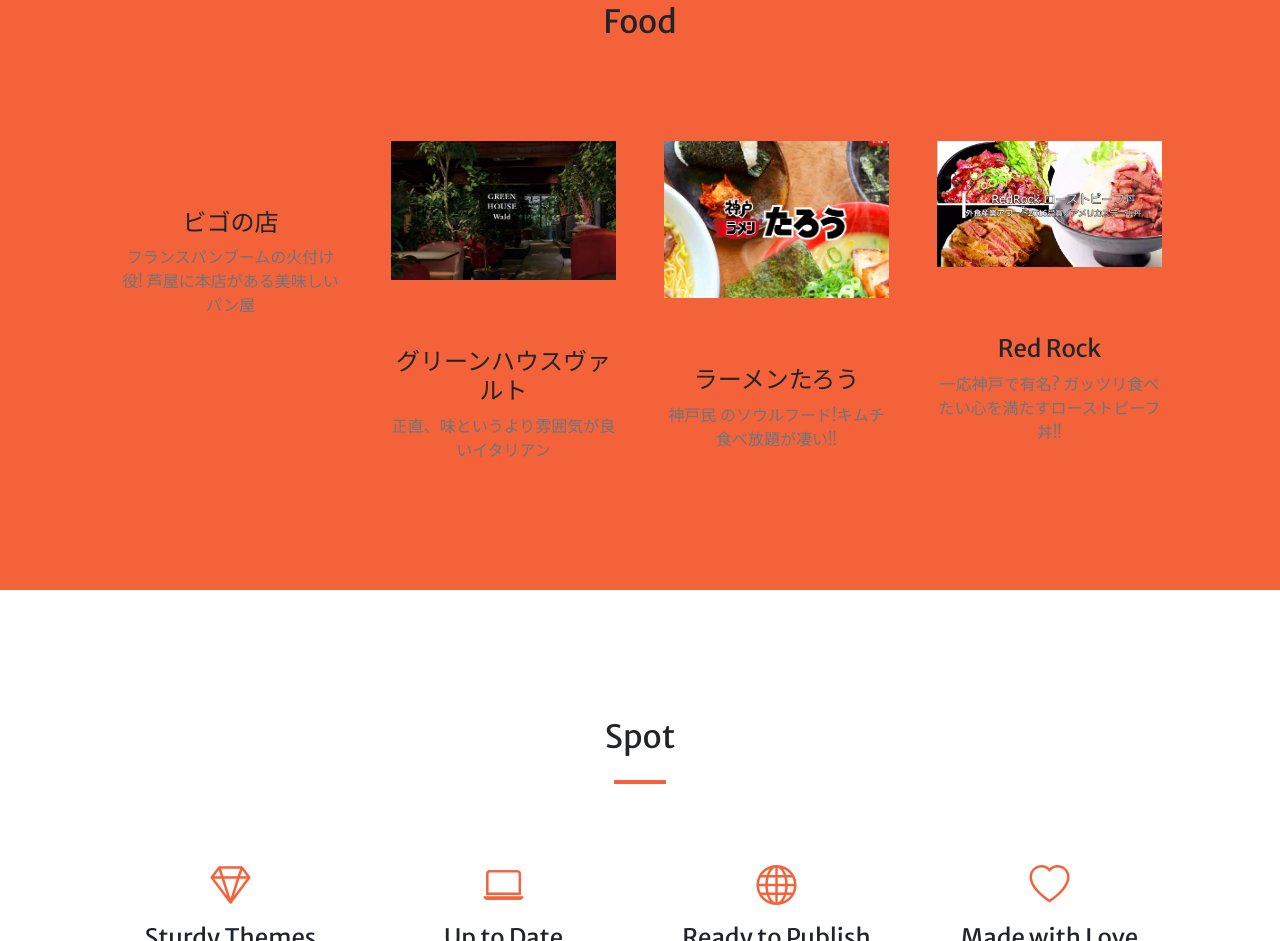
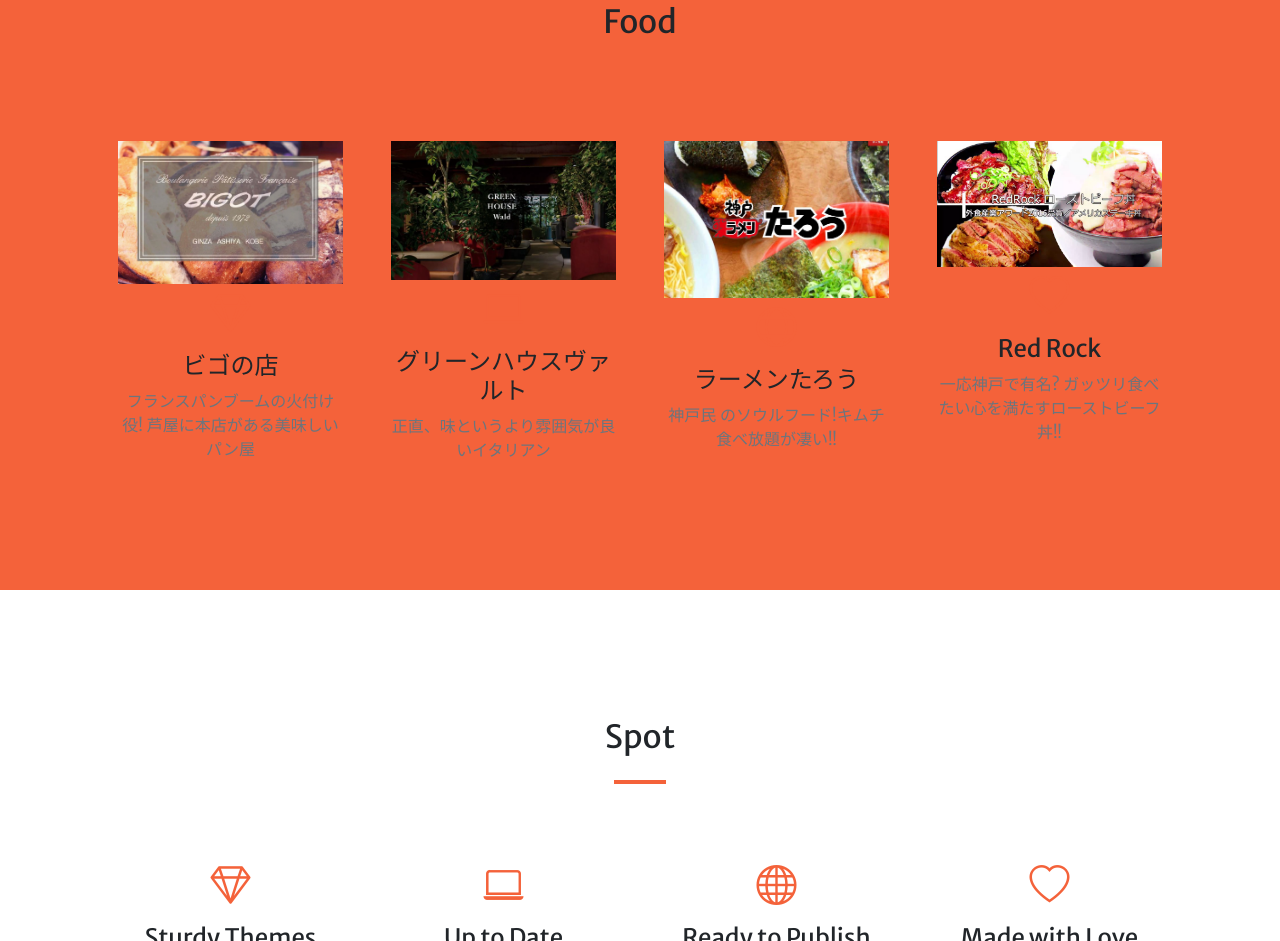
Before and after one commit to yokoyoko917/portfolio_sample, a plain HTML site: page index.html in a window 1280 px wide. Shown: the part 765-1706 px from the top of the page. Drawn offline with nearby package versions, Linux system fonts and the light colour scheme; some packages are replaced by stand-ins of ours; a script that the page names is missing.

Commit message:
Update index.html

```diff
--- a/index.html
+++ b/index.html
@@ -56,7 +56,7 @@
                 <div class="row gx-4 gx-lg-5">
                     <div class="col-lg-3 col-md-6 text-center">
                         <div class="mt-5">
-                            <a href="https://www.bigot.co.jp/"><img-src="assets/img/portfolio/thumbnails/ビゴの店2.jpg" alt="..."></a>
+                            <a href="https://www.bigot.co.jp/"><img class="img-fluid" src="assets/img/portfolio/thumbnails/ビゴの店2.jpg" alt="..."></a>
                             <div class="mb-2"><i class="bi-gem fs-1 text-primary"></i></div>
                             <h3 class="h4 mb-2">ビゴの店</h3>
                             <p class="text-muted mb-0">フランスパンブームの火付け役! 芦屋に本店がある美味しいパン屋</p>
```
